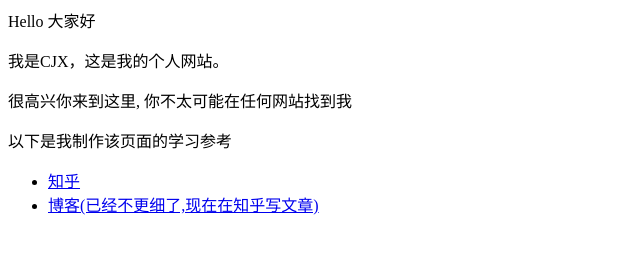
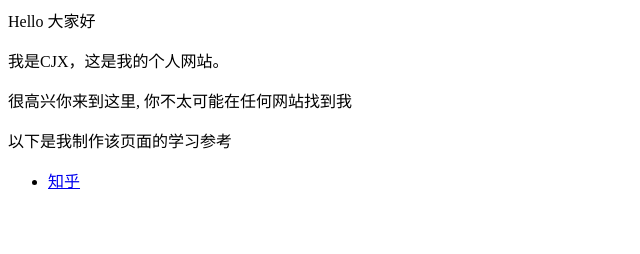
Before and after one commit to caijiaxian/caijiaxian.github.io, a plain HTML site: page index.html in a window 1280 px wide. Shown: the whole page, without its empty margins (0-640 px from the left). Drawn offline with Linux system fonts and the light colour scheme.

Commit message:
Update index.html

```diff
--- a/index.html
+++ b/index.html
@@ -5,5 +5,4 @@
 <ul>
 
   <li> <a href="https://www.zhihu.com/people/AJLoveChina">知乎</a> </li>
-  <li> <a href="http://hejie.nigeerhuo.com">博客(已经不更细了,现在在知乎写文章)</a> </li>
 </ul>
```
